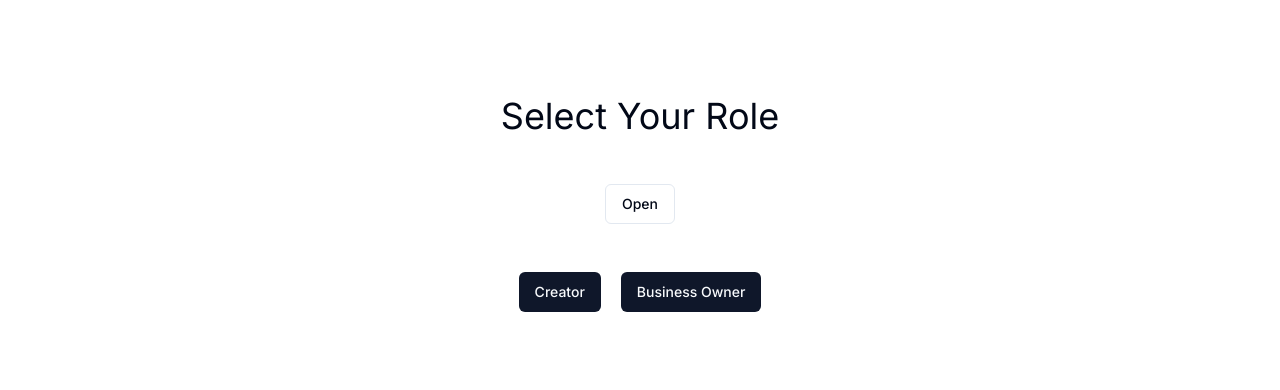
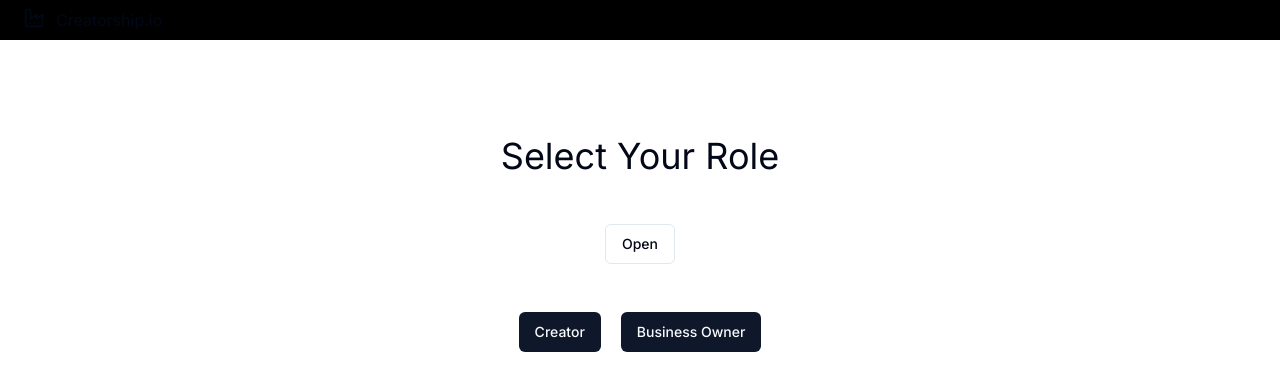
Before and after one commit to OmBharti999/creatorship, a Next.js app: page / in a window 1280 px wide. Shown: the top 390 px of the page. Built offline with nearby package versions, Linux system fonts and the light colour scheme; no server answers.

Commit message:
add navbar

```diff
--- a/app/page.tsx
+++ b/app/page.tsx
@@ -1,3 +1,4 @@
+import Navbar from "@/components/shared/navbar";
 import { Sidebar } from "@/components/shared/sidebar";
 import { Button } from "@/components/ui/button";
 import Image from "next/image";
@@ -5,6 +6,8 @@ import Link from "next/link";
 
 export default function Home() {
   return (
+    <>
+      <Navbar />
       <main className="flex min-h-screen flex-col items-center space-y-12 p-24">
         <h2 className="text-4xl">Select Your Role</h2>
         <Sidebar />
@@ -17,5 +20,6 @@ export default function Home() {
           </Button>
         </div>
       </main>
+    </>
   );
 }
--- /dev/null
+++ b/components/shared/navbar/index.tsx
@@ -0,0 +1,19 @@
+import { SignedIn, UserButton } from "@clerk/nextjs";
+import { Factory } from "lucide-react";
+import React from "react";
+
+const Navbar = () => {
+  return (
+    <header className="h-10 bg-black w-full flex items-center px-6">
+      <h3 className="flex gap-3">
+        <Factory size={20} />
+        Creatorship.io
+      </h3>
+      <SignedIn>
+        <UserButton />
+      </SignedIn>
+    </header>
+  );
+};
+
+export default Navbar;
```
Lines whose indentation alone changed are shown as unchanged.
